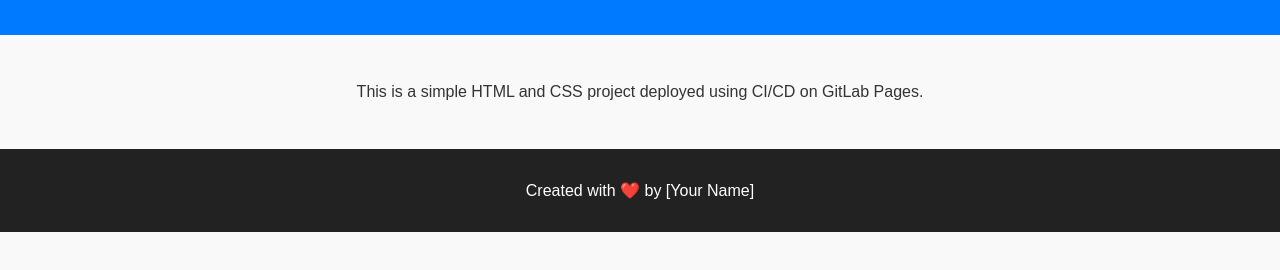
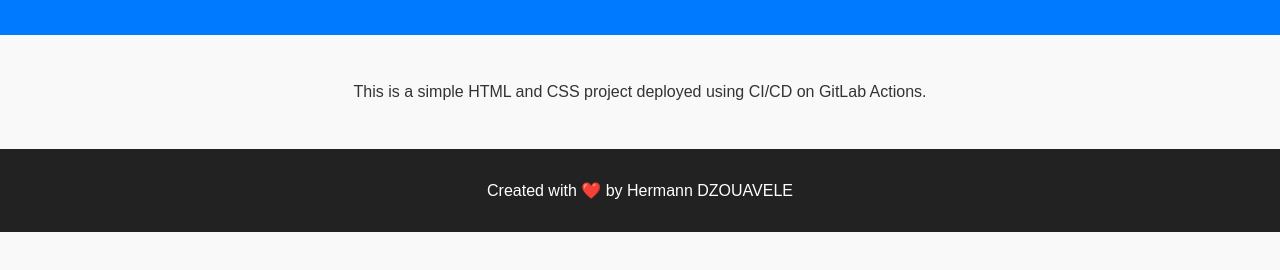
Before and after one commit to hermann85/hermann85.github.io, a plain HTML site: page index.html in a window 1280 px wide. Shown: the part 78-348 px from the top of the page. Drawn offline with Linux system fonts and the light colour scheme.

Commit message:
change index.html

```diff
--- a/index.html
+++ b/index.html
@@ -11,10 +11,10 @@
     <h1>Welcome m to My Static Website 🚀</h1>
   </header>
   <main>
-    <p>This is a simple HTML and CSS project deployed using CI/CD on GitLab Pages.</p>
+    <p>This is a simple HTML and CSS project deployed using CI/CD on GitLab Actions.</p>
   </main>
   <footer>
-    <p>Created with ❤️ by [Your Name]</p>
+    <p>Created with ❤️ by Hermann DZOUAVELE</p>
   </footer>
 </body>
 </html>
```
